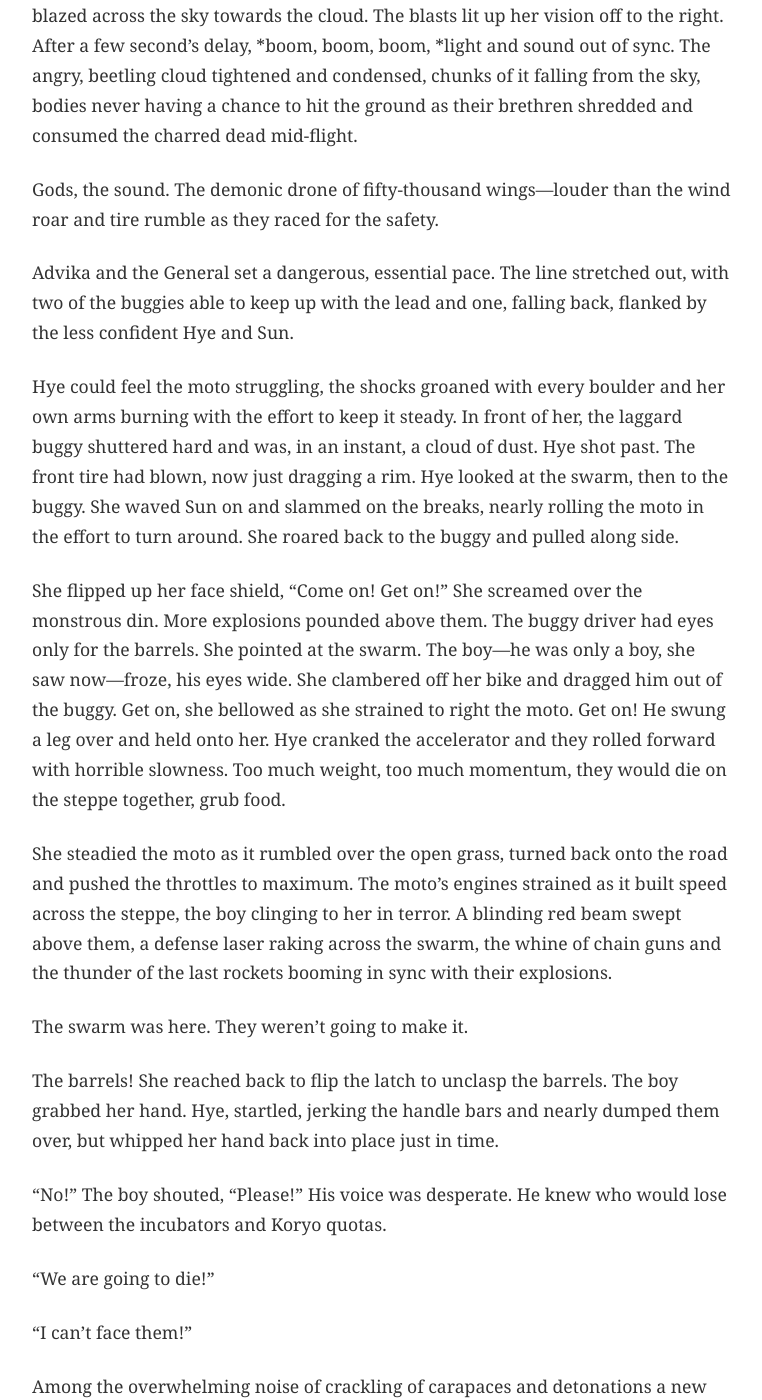
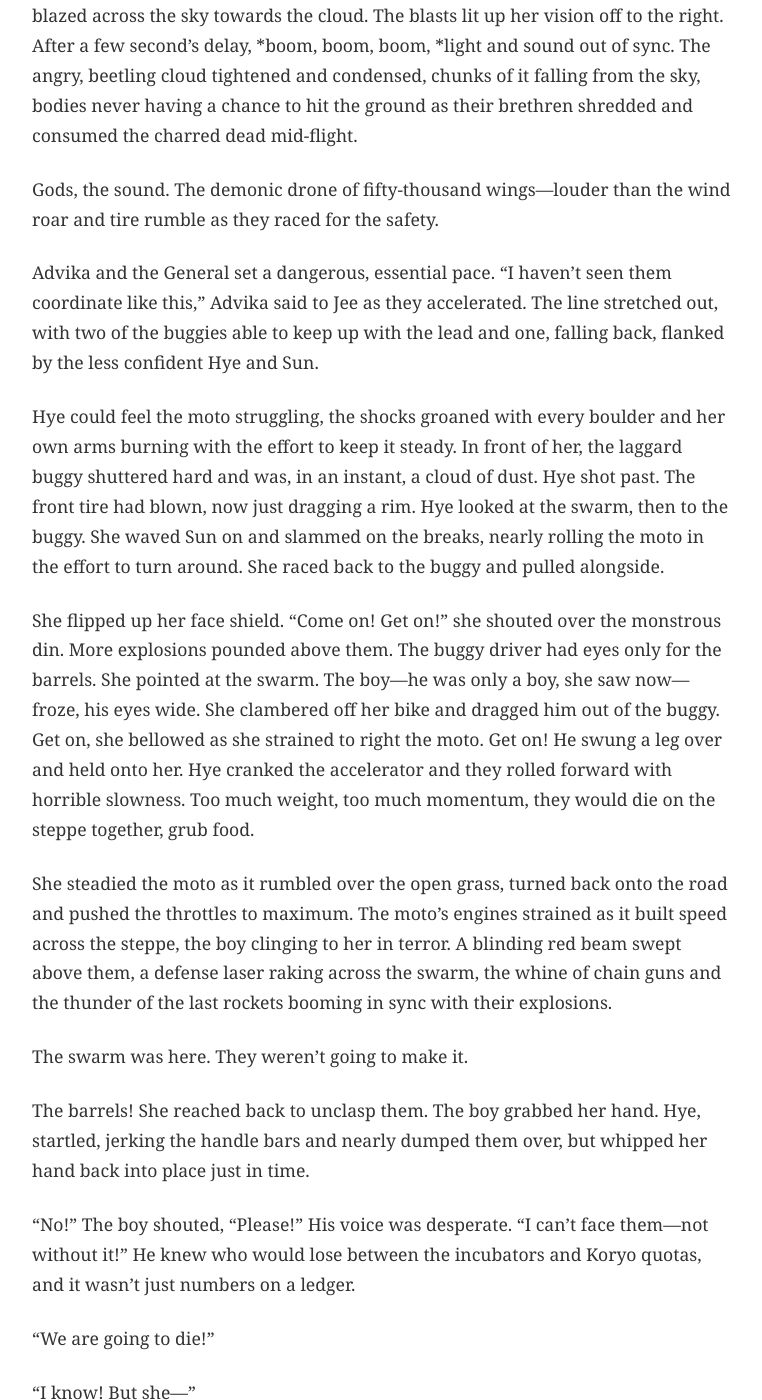
Before and after one commit to kmunki/kmunki.github.io, a Jekyll site: the page built from _fiction/violet/019-chapter-09.md, in a window 1280 px wide and 1400 px high, scrolled down 1783 px. Shown: the whole window, without its empty margins (258-1020 px from the left). Built offline with Jekyll 4.4.1, drawn with Linux system fonts in a browser that asks for light colours; some of the changed text lies outside the part shown.

Commit message:
Polish Ch 9: Dialogue clarity, verb consolidation, trauma visibility
🤖 Generated with Claude Code

Co-Authored-By: Claude <noreply@anthropic.com>

```diff
--- a/_fiction/violet/019-chapter-09.md
+++ b/_fiction/violet/019-chapter-09.md
@@ -13,7 +13,7 @@ The military-issue motos roared across the steppe. A herd of wild ponies, scarre
 
 When they arrived, her expression was dour. The transport was not late, it was stuck. Barrels of reactant had come loose and lay strewn about next to the big rig itself, which was half tilted over, an axel shattered and two rear wheels blown out. The crew, just three arcies, were covered in grease and filth, their hands bloody with effort.
 
-"This is sabotage," she said as they removed their helmets, "Rigs like this are built to handle open terrain, no road, not even this pockmarked suggestion of a goat trail could have done that. And look here," the old woman bent low and tapped the split axel, "should be rent, all torn up. That's a clean cut. Pre-weakened. Same hand as the poison and the spider, maybe."
+"This is sabotage," she said as they removed their helmets, "Rigs like this are built to handle open terrain, no road, not even this pockmarked suggestion of a goat trail could have done that. And look here." The old woman bent low and tapped the split axel. "Should be rent, all torn up. That's a clean cut. Pre-weakened. Same hand as the poison and the spider, maybe."
 
 “Load up the barrels,” Bolormaa bellowed, “we save what we can.”
 
@@ -27,23 +27,23 @@ The Olgoi once again rose from the steppe ahead of them, the swarm now nearly fi
 
 Gods, the sound. The demonic drone of fifty-thousand wings—louder than the wind roar and tire rumble as they raced for the safety.
 
-Advika and the General set a dangerous, essential pace. The line stretched out, with two of the buggies able to keep up with the lead and one, falling back, flanked by the less confident Hye and Sun.
+Advika and the General set a dangerous, essential pace. "I haven't seen them coordinate like this," Advika said to Jee as they accelerated. The line stretched out, with two of the buggies able to keep up with the lead and one, falling back, flanked by the less confident Hye and Sun.
 
-Hye could feel the moto struggling, the shocks groaned with every boulder and her own arms burning with the effort to keep it steady. In front of her, the laggard buggy shuttered hard and was, in an instant, a cloud of dust. Hye shot past. The front tire had blown, now just dragging a rim. Hye looked at the swarm, then to the buggy. She waved Sun on and slammed on the breaks, nearly rolling the moto in the effort to turn around. She roared back to the buggy and pulled along side.
+Hye could feel the moto struggling, the shocks groaned with every boulder and her own arms burning with the effort to keep it steady. In front of her, the laggard buggy shuttered hard and was, in an instant, a cloud of dust. Hye shot past. The front tire had blown, now just dragging a rim. Hye looked at the swarm, then to the buggy. She waved Sun on and slammed on the breaks, nearly rolling the moto in the effort to turn around. She raced back to the buggy and pulled alongside.
 
-She flipped up her face shield, “Come on! Get on!” She screamed over the monstrous din. More explosions pounded above them. The buggy driver had eyes only for the barrels. She pointed at the swarm. The boy—he was only a boy, she saw now—froze, his eyes wide. She clambered off her bike and dragged him out of the buggy. Get on, she bellowed as she strained to right the moto. Get on! He swung a leg over and held onto her. Hye cranked the accelerator and they rolled forward with horrible slowness. Too much weight, too much momentum, they would die on the steppe together, grub food.
+She flipped up her face shield. "Come on! Get on!" she shouted over the monstrous din. More explosions pounded above them. The buggy driver had eyes only for the barrels. She pointed at the swarm. The boy—he was only a boy, she saw now—froze, his eyes wide. She clambered off her bike and dragged him out of the buggy. Get on, she bellowed as she strained to right the moto. Get on! He swung a leg over and held onto her. Hye cranked the accelerator and they rolled forward with horrible slowness. Too much weight, too much momentum, they would die on the steppe together, grub food.
 
 She steadied the moto as it rumbled over the open grass, turned back onto the road and pushed the throttles to maximum. The moto’s engines strained as it built speed across the steppe, the boy clinging to her in terror. A blinding red beam swept above them, a defense laser raking across the swarm, the whine of chain guns and the thunder of the last rockets booming in sync with their explosions.
 
 The swarm was here. They weren’t going to make it.
 
-The barrels! She reached back to flip the latch to unclasp the barrels. The boy grabbed her hand. Hye, startled, jerking the handle bars and nearly dumped them over, but whipped her hand back into place just in time.
+The barrels! She reached back to unclasp them. The boy grabbed her hand. Hye, startled, jerking the handle bars and nearly dumped them over, but whipped her hand back into place just in time.
 
-“No!” The boy shouted, “Please!” His voice was desperate. He knew who would lose between the incubators and Koryo quotas.
+"No!" The boy shouted, "Please!" His voice was desperate. "I can't face them—not without it!" He knew who would lose between the incubators and Koryo quotas, and it wasn't just numbers on a ledger.
 
-“We are going to die!”
+"We are going to die!"
 
-“I can’t face them!”
+"I know! But she—"
 
 Among the overwhelming noise of crackling of carapaces and detonations a new sound—another engine.
 
@@ -65,9 +65,11 @@ She could see the loading bay door. It was closing. She had to make it. She woul
 
 Crack! Something hit her helmet hard from behind, nearly sending her over the handle bars. She unclasped the chin strap and threw the helmet loose. She did not look back. Small arms fire all around, picking off the swarm’s first wave as it began to land, latching onto the thick hide of the Olgoi.
 
-She roared through the slow closing doors and skidded to a halt.
+She roared through the slow closing doors and skidded to a halt, immediately gripping the handlebars to steady herself—her left side was screaming.
 
-“Where is Sifu!?” Sun wailed over the cacophony, helping her sister off the moto.
+"Where is Sifu!?" Sun wailed over the cacophony, helping her sister off the moto.
+
+Advika's breath was coming hard, her jaw clenched against pain she was clearly compartmentalizing. She moved toward the observation window with the careful precision of someone whose body was running on adrenaline and will.
 
 They turned and saw a far off speck through the narrowing gap in the doors.
 
@@ -79,11 +81,15 @@ Hye and Sun ran over and fought Bolormaa, yanking the lever to neutral. The huge
 
 It was enough.
 
-The jet black bike flew through the gap, just nicking each side. Advika sent the bike into a slide to keep from pancaking them on the far side of the wall. The doors closed with a boom, dozens of scorewevs crushed between them. In an instant the roar of the swarm outside was all but inaudible. The few that made their way inside were easy targets. Wails of anguish and relief came from Bolormaa. She half stumbled half ran, pulling the boy off the moto, ignoring his groans of agony and embracing him. Hye could hear her uttering something through her sobs in Mongolian, the same phrases repeated over and over.
+The jet black bike flew through the gap, just nicking each side. Advika sent the bike into a slide to keep from pancaking them on the far side of the wall. The doors closed with a boom, dozens of scorewevs crushed between them. In an instant the roar of the swarm outside was all but inaudible. The few that made their way inside were easy targets.
+
+As Sun and Hye rushed to help Advika dismount, Hye saw the mangled leg, the hanging arm, the divot of flesh missing from her right side. *This* was what the impossible cost her. Her chest tightened.
+
+Wails of anguish and relief came from Bolormaa. She half stumbled half ran, pulling the boy off the moto, ignoring his groans of agony and embracing him. Hye could hear her uttering something through her sobs in Mongolian, the same phrases repeated over and over.
 
 As Bolormaa held the boy Sun and Hye helped Advika up. Her left leg was mangled and left elbow broken. A divot the size of a lemon had been taken out of her right side, scorwev bite. Bolormaa looked up at the battered old woman with awe then buried her face in the boy’s shoulder, now weeping yet still speaking the repeating words.
 
-“That was a terrible idea,” said the Sifu to her students, “Hye you made me scratch my moto.”
+"That was a terrible idea," said the Sifu to her students. "Hye, you made me scratch my moto."
 
 “We lost several barrels,” said the General, “and nearly the whole arc itself in the process. The Viceroy will not be pleased.”
 
```
